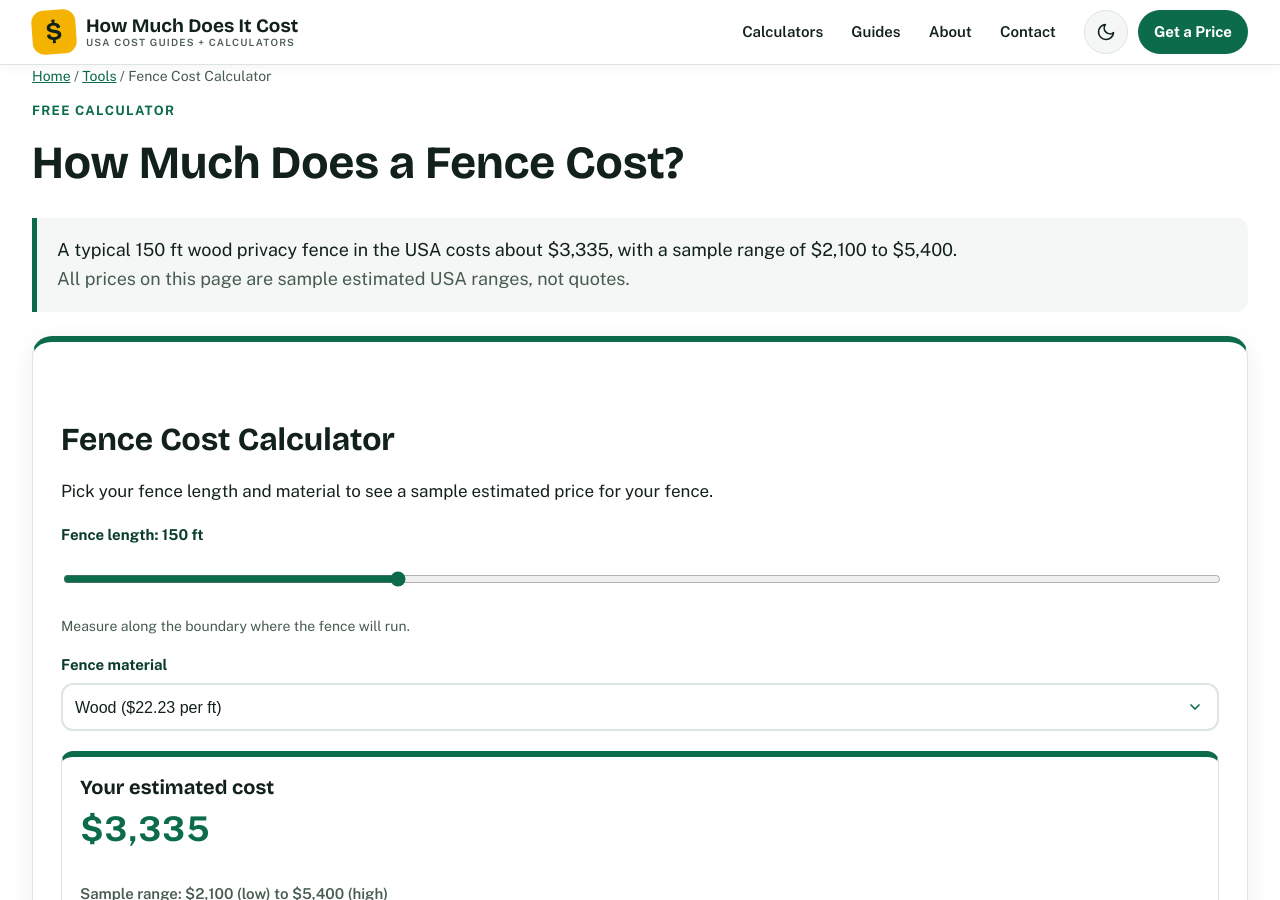
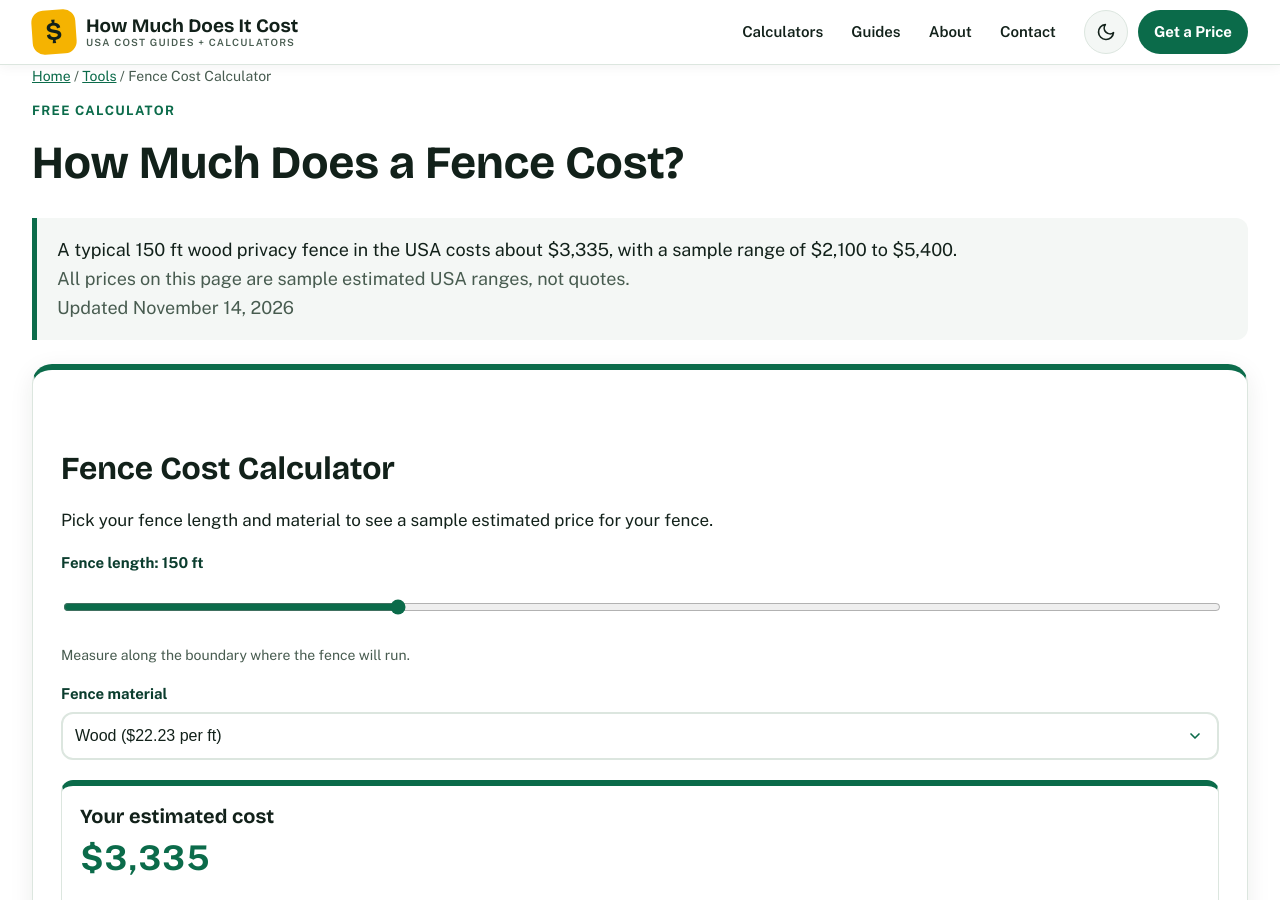
Before and after one commit to zaidmeo09-dhangal/howmuchdoesitcostusa, a Jekyll site: the page built from fence-cost-calculator.md, in a window 1280 px wide and 900 px high. Built offline with Jekyll 4.4.1, drawn with Linux system fonts in a browser that asks for light colours.

Commit message:
Initial deploy: add fence-cost-calculator.md

```diff
--- a/fence-cost-calculator.md
+++ b/fence-cost-calculator.md
@@ -98,6 +98,7 @@ schema: |
   <div class="answer">
     <p id="answerIntro">A typical 150 ft wood privacy fence in the USA costs about $3,335, with a sample range of $2,100 to $5,400.</p>
     <p class="note">All prices on this page are sample estimated USA ranges, not quotes.</p>
+    <p class="updated-line">Updated November 14, 2026</p>
   </div>
 
   <div class="calc">
```
